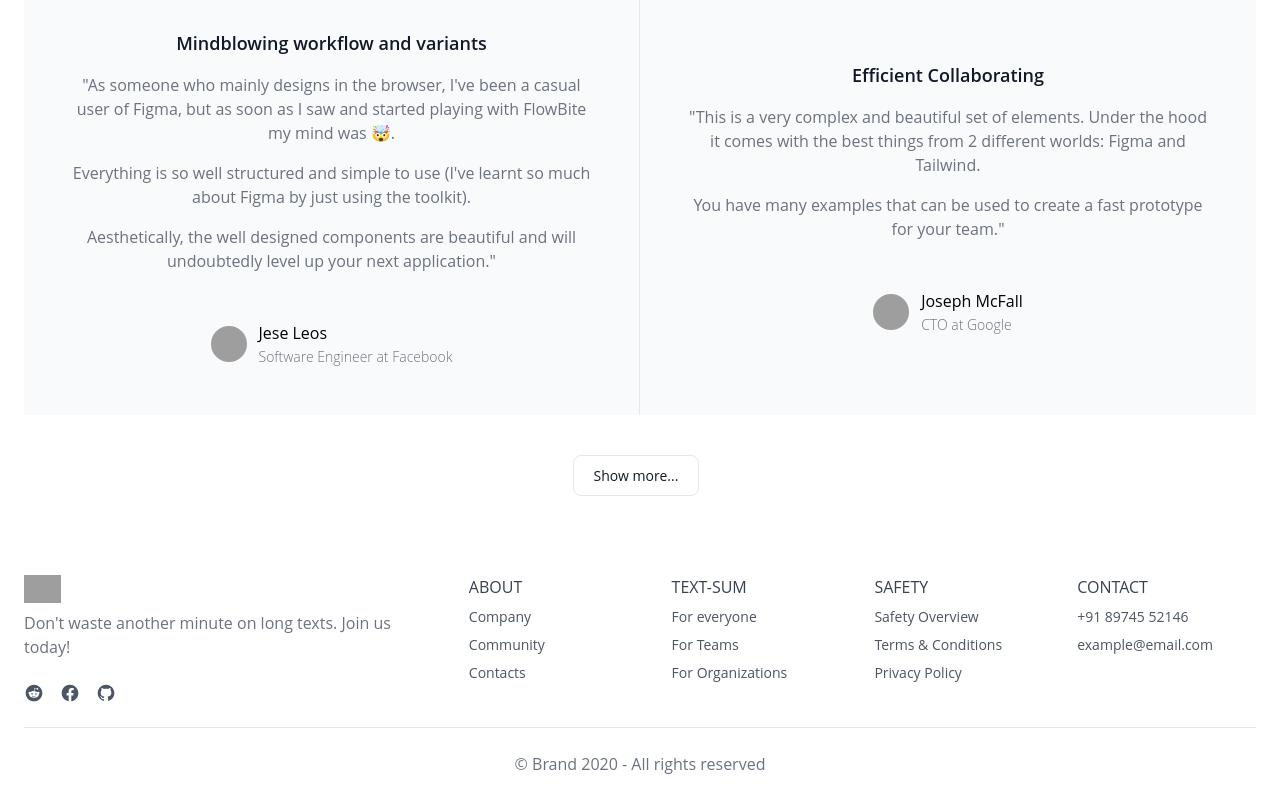
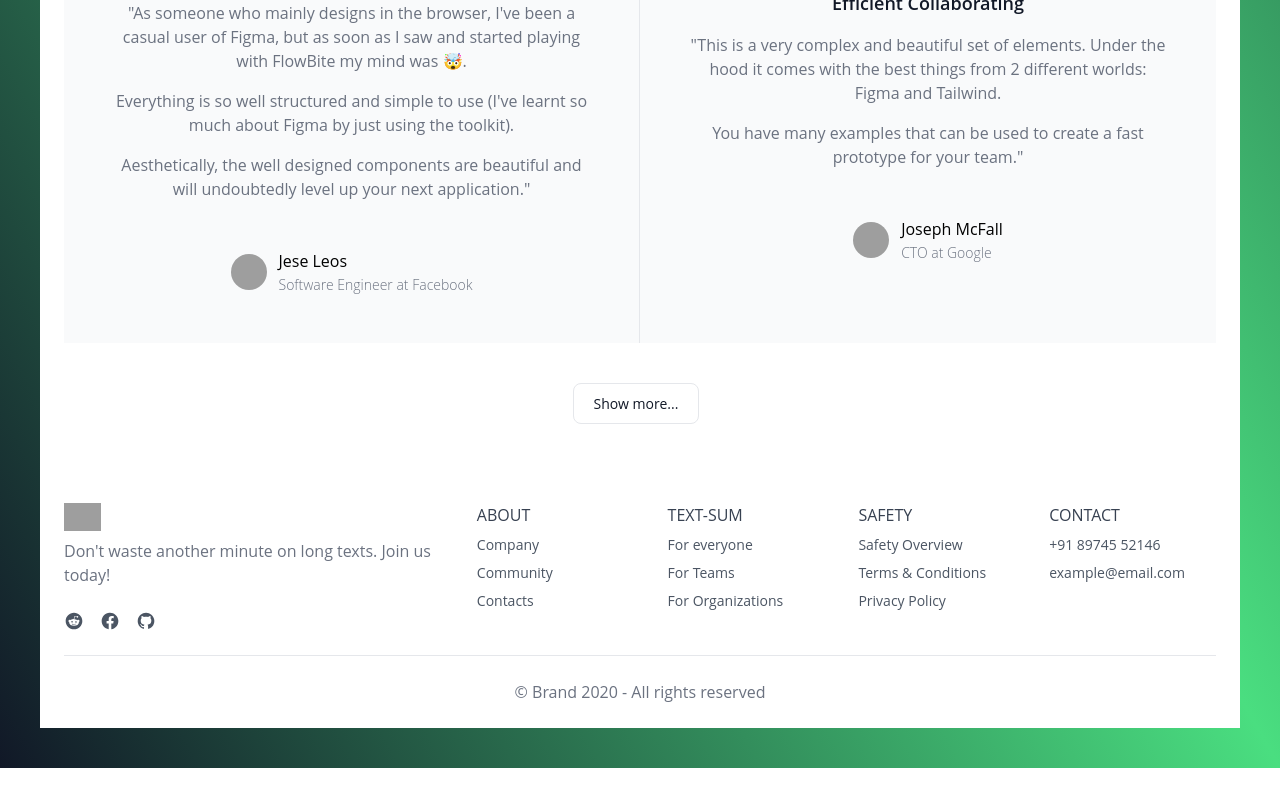
Before and after one commit to PavanDNaik/Mini-project, a React (Vite) app in the folder client/: page / in a window 1280 px wide. Shown: the part 1518-2318 px from the top of the page. After the commit the page ends 2286 px from the top, so only its background shows below. Built offline with nearby package versions, Linux system fonts and the light colour scheme; grey boxes are pictures that could not be loaded.

Commit message:
changes in landing page

```diff
--- a/client/src/App.jsx
+++ b/client/src/App.jsx
@@ -6,8 +6,7 @@ import ContactUs from "./pages/ContactUs";
 import { BrowserRouter, Route, Routes } from "react-router-dom";
 import LoginPage from "./pages/LoginPage";
 import RegisterPage from "./pages/RegisterPage";
-import Footer from "./components/Footer";
-import Testimonials from "./components/Testimonials";
+
 
 function App() {
   return (
@@ -19,8 +18,7 @@ function App() {
         <Route path='login' element={<LoginPage />} />
         <Route path='register' element={<RegisterPage />} />
       </Routes>
-      <Testimonials/>
-      <Footer />
+
     </BrowserRouter>
 
   );
--- a/client/src/pages/LandingPage.jsx
+++ b/client/src/pages/LandingPage.jsx
@@ -2,6 +2,9 @@ import React from "react";
 import img1 from "../assets/img1.svg";
 import { Link, NavLink } from "react-router-dom";
 import TextSummarizer from "./TextSummarizer";
+import Testimonials from "../components/Testimonials"
+import Footer from "../components/Footer"
+
 
 function LandingPage() {
   return (
@@ -90,6 +93,8 @@ function LandingPage() {
           </div>
         </div>
       </div>
+      <Testimonials/>
+      <Footer/>
     </div>
   );
 }
```
